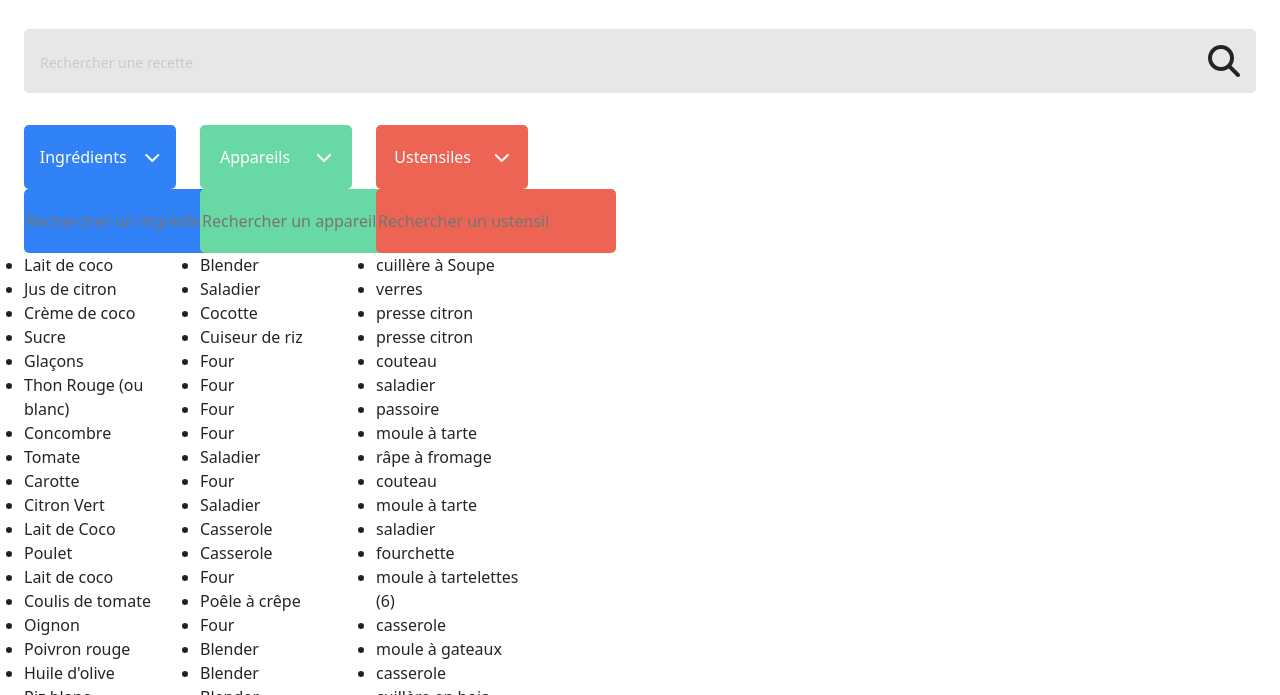
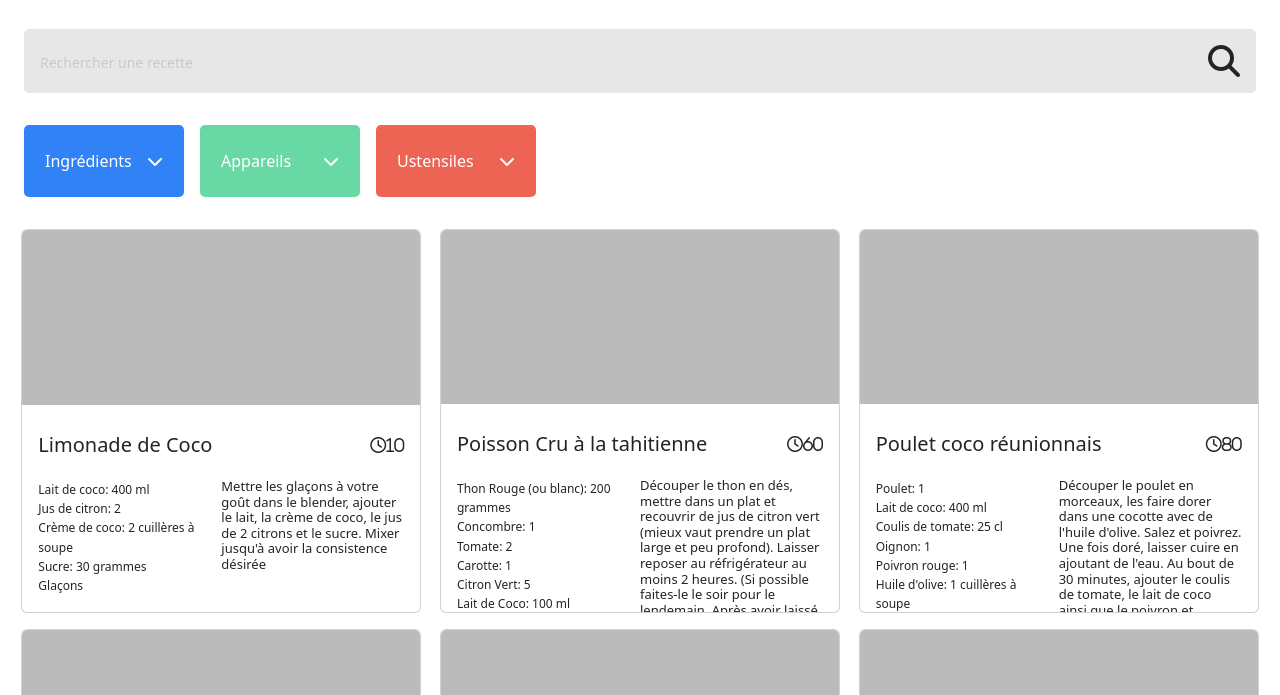
Before and after one commit to soun1005/op-p7_Lespetitsplats, a plain HTML site: page src/index.html in a window 1280 px wide. Shown: the part 105-800 px from the top of the page. Drawn offline with nearby package versions, Linux system fonts and the light colour scheme.

Commit message:
html modified

```diff
--- a/src/index.html
+++ b/src/index.html
@@ -50,40 +50,43 @@
       <!-- ingredient filter -->
       <section class="filters container-fluid">
         <div class="filters-wrap filters__ingredient">
-          <button type="text" class="btn filters__ingredients-btn">
-            Ingrédients
-            <i class="fas fa-chevron-down"></i>
-          </button>
           <input
             type="text"
-            class="filters__input ingredient-input"
+            class="filters-wrap__input ingredient-input"
+            name="ingredient-input"
             placeholder="Rechercher un ingrédient"
           />
+          <div class="filters-wrap__label-wrap">
+            <p class="filters-wrap__label ing-label">Ingrédients</p>
+            <i class="fas fa-chevron-down ingredient-icon"></i>
+          </div>
         </div>
+
         <!-- appareils filter -->
         <div class="filters-wrap filters__appareils">
-          <button type="text" class="btn filters__appareils-btn">
-            Appareils
-            <i class="fas fa-chevron-down"></i>
-          </button>
           <input
             type="text"
-            class="filters__input appareil-input"
+            class="filters-wrap__input appareil-input"
+            name="appareil-input"
             placeholder="Rechercher un appareil"
           />
+          <div class="filters-wrap__label-wrap">
+            <p class="filters-wrap__label app-label">Appareils</p>
+            <i class="fas fa-chevron-down"></i>
+          </div>
         </div>
         <!-- utensils filter -->
         <div class="filters-wrap filters__utensils">
-          <button type="text" class="btn filters__utensils-btn">
-            Ustensiles
-            <i class="fas fa-chevron-down"></i>
-          </button>
-
           <input
             type="text"
-            class="filters__input utensils-input"
+            class="filters-wrap__input utensils-input"
+            name="utensils-input"
             placeholder="Rechercher un ustensil"
           />
+          <div class="filters-wrap__label-wrap">
+            <p class="filters-wrap__label uten-label">Ustensiles</p>
+            <i class="fas fa-chevron-down"></i>
+          </div>
         </div>
       </section>
       <!-- main recipe section -->
--- a/src/scripts/factory.js
+++ b/src/scripts/factory.js
@@ -120,8 +120,11 @@ function recipeFactory(data) { // eslint-disable-line no-unused-vars
     function makeIngList(){
       // const ingredients = [];
       return ingredientArray.map(ingredient => {
-        const ingredientLi = document.createElement('li');
-        ingredientLi.innerHTML = ingredient;
+        const ingredientLi = document.createElement('div');
+        ingredientLi.classList.add('col-4', 'mb-1');
+        const ingElements = document.createElement('span');
+        ingElements.innerHTML = ingredient;
+        ingredientLi.append(ingElements);
         return ingredientLi;
       })
       // for (let i = 0; i < array.length; i++) {
@@ -150,8 +153,11 @@ function recipeFactory(data) { // eslint-disable-line no-unused-vars
     function makeApplianceList(){
       // const ingredients = [];
       return applianceArray.map(appliance => {
-        const applianceLi = document.createElement('li');
-        applianceLi.innerHTML = appliance;
+        const applianceLi = document.createElement('div');
+        applianceLi.classList.add('col-4', 'mb-1');
+        const appElements = document.createElement('span');
+        appElements.innerHTML = appliance;
+        applianceLi.append(appElements);
         return applianceLi;
       })
     }
@@ -162,8 +168,11 @@ function recipeFactory(data) { // eslint-disable-line no-unused-vars
     function makeUtensilList(){
       // const ingredients = [];
       return utensilArray.map(utensil => {
-        const utensilLi = document.createElement('li');
-        utensilLi.innerHTML = utensil;
+        const utensilLi = document.createElement('div');
+        utensilLi.classList.add('col-4', 'mb-1');
+        const utenElements = document.createElement('span');
+        utenElements.innerHTML = utensil;
+        utensilLi.append(utenElements);
         return utensilLi;
       })
     }
--- a/src/scripts/filter.js
+++ b/src/scripts/filter.js
@@ -2,27 +2,33 @@
 dom selectors
 ******************/
 
-// main buttons
-const ingBtn = document.querySelector('.filters__ingredients-btn');
-const appBtn = document.querySelector('.filters__appareils-btn');
-const utenBtn = document.querySelector('.filters__utensils-btn');
-
+// buttons
+const ingBtn = document.querySelector('.filters-wrap__label-wrap');
+const appBtn = document.querySelector('.appareil-input');
+const utenBtn = document.querySelector('.utensil-input');
+// all buttons
+const inputs = document.querySelectorAll('.filters-wrap__input');
 // inputs
 const ingInput = document.querySelector('.ingredient-input');
 const appInput = document.querySelector('.appareil-input');
-const utenInput = document.querySelector('.utensil-input');
+const usInput = document.querySelector('.utensils-input');
 
 // list containers
 const ingLiContainer = document.querySelector('.ingredient__container');
 const appLiContainer = document.querySelector('.appliance__container');
 const utenLiContainer = document.querySelector('.utensil__container');
 
-// click event
-// ingBtn.addEventListener('click', ()=> {
+/***********************
+ingredient button event
+************************/
 
-//     if(ingBtn){
-//         ingBtn.classList.add('close');
-//         ingInput.classList.add('active');
-//         ingLiContainer.classList.add('active');
-//     }
-// })
+function ingredientBtnEvent() {
+    // const ingLabel = document.querySelector('.ing-label');
+    // const icon = document.querySelector('.ingredient-icon');
+    // ingLabel.classList.add('active');
+    // ingLiContainer.classList.add('active');
+    // ingInput.classList.add('active');
+    // icon.classList.add('active');
+}
+
+ingBtn.addEventListener('click', ingredientBtnEvent);
--- a/src/scripts/filterList.js
+++ b/src/scripts/filterList.js
@@ -23,8 +23,8 @@ async function displayIngList(recipes) {
     const ingredientList = ingredientListDiv.makeIngList();
 
     // container that contains all ingredients (=div)
-    const ingredientContainer = document.createElement('ul');
-    ingredientContainer.classList.add('ingredient__container', 'list-container');
+    const ingredientContainer = document.createElement('div');
+    ingredientContainer.classList.add('row','ingredient__container', 'list-container');
     // put the container in the 'ingredeint' div
     const filterDiv = document.querySelector('.filters__ingredient');
     filterDiv.append(ingredientContainer);
@@ -44,8 +44,8 @@ async function displayIngList(recipes) {
     const applianceListDiv = applianceFilter(applianceArray);
     const applianceList = applianceListDiv.makeApplianceList();
 
-    const applianceContainer = document.createElement('ul');
-    applianceContainer.classList.add('appliance__container', 'list-container');
+    const applianceContainer = document.createElement('div');
+    applianceContainer.classList.add('row','appliance__container', 'list-container');
     const appFilterDiv = document.querySelector('.filters__appareils');
     appFilterDiv.append(applianceContainer);
     applianceContainer.append(...applianceList);
@@ -64,8 +64,8 @@ async function displayIngList(recipes) {
     const utensilListDiv = utensilFilter(utensilArray);
     const utensilList = utensilListDiv.makeUtensilList();
 
-    const utensilContainer = document.createElement('ul');
-    utensilContainer.classList.add('utensil__container', 'list-container');
+    const utensilContainer = document.createElement('div');
+    utensilContainer.classList.add('row', 'utensil__container', 'list-container');
     const utensilFilterDiv = document.querySelector('.filters__utensils');
     utensilFilterDiv.append(utensilContainer);
     utensilContainer.append(...utensilList);
--- a/src/style/sass/components/_filter-btn.scss
+++ /dev/null
@@ -1,89 +0,0 @@
-.filters {
-    display: flex;
-    // filter wraps
-    &-wrap {
-        margin-right: 1rem;
-        width: 10rem;
-        position: relative;
-        margin-bottom: 2rem;
-    }
-
-    // btn
-    .btn {
-        z-index: 1000;
-        width: 9.5rem;
-        height: 4rem;
-        display: flex;
-        align-items: center;
-        justify-content: space-around;
-        border: none;
-        border-radius: 5px;
-        i {
-            margin-left: 10px;
-        }
-    }
-    &__ingredients-btn {
-        background-color:#3282F7;
-        color: $c-white;
-        &:hover {
-            background-color:#3282F7;
-            color: $c-white;
-        }
-    }
-    &__appareils-btn {
-        background-color:#68D9A4;
-        color: $c-white;
-        &:hover {
-            background-color:#68D9A4;
-            color: $c-white;
-        }
-    }
-    &__utensils-btn {
-        background-color:#ED6454;
-        color: $c-white;
-        &:hover {
-            background-color:#ED6454;
-            color: $c-white;
-        }
-    }
-
-
-// input
-    &__input {
-        // display: none;
-        width: 15rem;
-        height: 4rem;
-        top: 0;
-        z-index: -100;
-        border-radius: 5px;
-        border: none;
-    }
-
-    .ingredient-input {
-        background-color:#3282F7;
-        color: $c-white;
-    }
-
-    .appareil-input {
-        background-color:#68D9A4;
-        color: $c-white;
-    }
-    .utensils-input {
-        background-color:#ED6454;
-        color: $c-white;
-    }
-
-}
-
-// display none/block control
-.btn.close {
-    display: none;
-}
-
-.filters__input.active {
-    display: block;
-}
-
-.list-container.active {
-    display: block;
-}
--- /dev/null
+++ b/src/style/sass/components/_filters.scss
@@ -0,0 +1,103 @@
+.filters {
+    display: flex;
+    // filter wraps
+    &-wrap {
+        margin-right: 1rem;
+        position: relative;
+        margin-bottom: 2rem;
+        &__input {
+            top: 0;
+            border-radius: 5px;
+            border: none;
+            height: 4.5rem;
+            width: 10rem;
+            cursor: pointer;
+            &::placeholder {
+                color: transparent;
+            }
+        }
+        // label wrap
+        &__label-wrap {
+            position: absolute;
+            display: flex;
+            align-items: center;
+            top: 0;
+            justify-content: space-between;
+            color: #fff;
+            height: 4.5rem;
+            padding: 21px;
+            width: 10rem;
+        }
+        // <p> label
+        &__label {
+            margin-bottom: 0;
+        }
+
+    }
+// each input styles
+    .ingredient-input {
+        background-color:#3282F7;
+        color: $c-white;
+        &.active {
+            width: inherit;
+        }
+    }
+
+    .appareil-input {
+        background-color:#68D9A4;
+        color: $c-white;
+        &.active {
+            width: inherit;
+        }
+    }
+    .utensils-input {
+        background-color:#ED6454;
+        color: $c-white;
+        &.active {
+            width: inherit;
+        }
+    }
+
+    // elements container
+    .list-container {
+        display: none;
+    }
+}
+
+
+
+// input display control
+// when clicked -> .active class is added.
+// 1. list -> displayed
+// 2. label -> disappear
+// 3. icon -> 180deg rotate
+// 4. input width -> auto
+
+.filters-wrap.active {
+width: 35rem;
+position: relative;
+}
+
+.filters-wrap__label.active {
+    display: none;
+}
+
+.filters-wrap__input.active::placeholder {
+    color: $c-white;
+    opacity: 50%;
+}
+
+
+.ingredient-icon.active {
+    transform: rotate(180deg);
+    right: 0;
+}
+
+.list-container.active {
+    display: block;
+    width: auto;
+    max-height: 26rem;
+    background-color: red;
+    overflow: scroll;
+    position: absolute;
+}
--- a/src/style/sass/index.scss
+++ b/src/style/sass/index.scss
@@ -1,6 +1,6 @@
 @import 'abstract/mixins',
         'abstract/variables',
-        'components/filter-btn',
+        'components/filters',
         'components/tags',
         'page/main',
         'components/cards',
```
Also changed, not shown: src/style/index.css.
